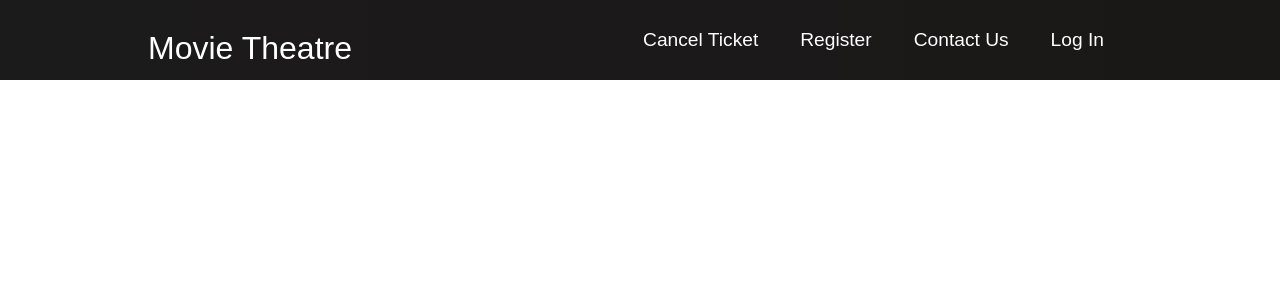
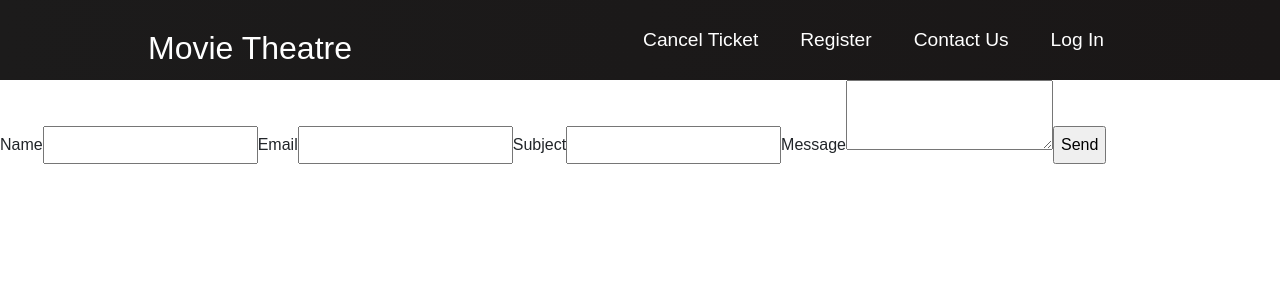
Before and after one commit to Dele-Oyelese/ENSF614_Project, a React (Create React App) app in the folder react-website-movies/: page /admin in a window 1280 px wide. Shown: the top 300 px of the page. Built offline with nearby package versions, Linux system fonts and the light colour scheme.

Commit message:
Adding Initial Admin Page

```diff
--- a/react-website-movies/src/App.js
+++ b/react-website-movies/src/App.js
@@ -8,7 +8,7 @@ import LogIn from './components/pages/LogIn';
 import CancelTicket from './components/pages/CancelTicket';
 import Seating from './components/Seating';
 import Payment from './components/pages/Payment';
-import ContactUs from './components/pages/ContactUs';
+import Admin from './components/pages/Admin';
 import FeeRenewal from './components/pages/FeeRenewal';
 
 
@@ -25,7 +25,7 @@ function App() {
           <Route path='/cancelticket' element={<CancelTicket />} />
           <Route path='/seating' element={<Seating />} />
           <Route path='/payment' element={<Payment />} />
-          <Route path='/contactus' element={<ContactUs />} />
+          <Route path='/admin' element={<Admin />} />
           <Route path='/feeRenewal' element={<FeeRenewal />} />
 
         </Routes>
--- /dev/null
+++ b/react-website-movies/src/components/pages/Admin.js
@@ -0,0 +1,31 @@
+import React, { useRef } from 'react';
+import emailjs from 'emailjs-com';
+
+export const Admin = () => {
+  const form = useRef();
+
+  const sendEmail = (e) => {
+    e.preventDefault();
+    emailjs.sendForm('gmail', 'template_7woudlf', form.current, 'GE7vkWWcHkEMc_LhW')
+      .then((result) => {
+          console.log(result.text);
+      }, (error) => {
+          console.log(error.text);
+      });
+  };
+
+  return (
+    <form ref={form} onSubmit={sendEmail}>
+      <label>Name</label>
+      <input type="text" name="user_name" />
+      <label>Email</label>
+      <input type="email" name="user_email" />
+      <label>Subject</label>
+      <input type="subject" name="subject" />
+      <label>Message</label>
+      <textarea name="message" />
+      <input type="submit" value="Send" />
+    </form>
+  );
+};
+export default Admin;
--- a/react-website-movies/src/components/pages/LogIn.js
+++ b/react-website-movies/src/components/pages/LogIn.js
@@ -20,6 +20,17 @@ function LogIn(){
       setEmail('');
       localStorage.clear();
       navigate('/allmovies');
+  }
+
+  const adminClick = (e) => {
+    if(email === "admin" && password === "1234"){
+      setEmail('');
+      localStorage.clear();
+      navigate('/admin');
+    } else {
+      alert("Incorrect admin information")
+    }
+
   }
 
     const loginClick = (e) =>{
@@ -64,6 +75,8 @@ function LogIn(){
             <hr></hr>
 
             <button type="submit" class="btn btn-primary" onClick={handleClick}>Continue as Guest</button>
+            <br></br>
+            <button type="submit" class="btn btn-primary" onClick={adminClick}>Login As Admin</button>
         </div>
         </>
     );
```
